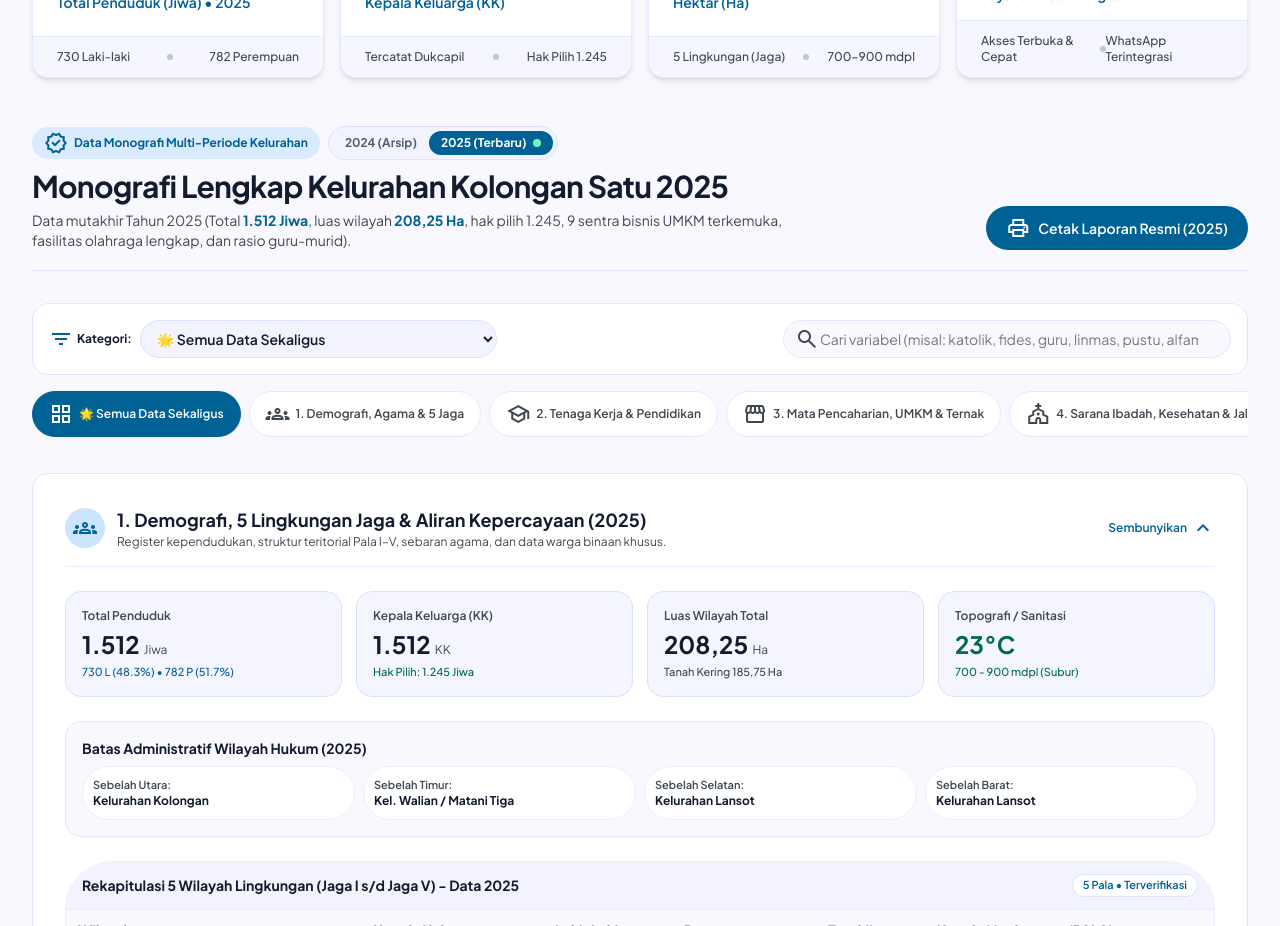
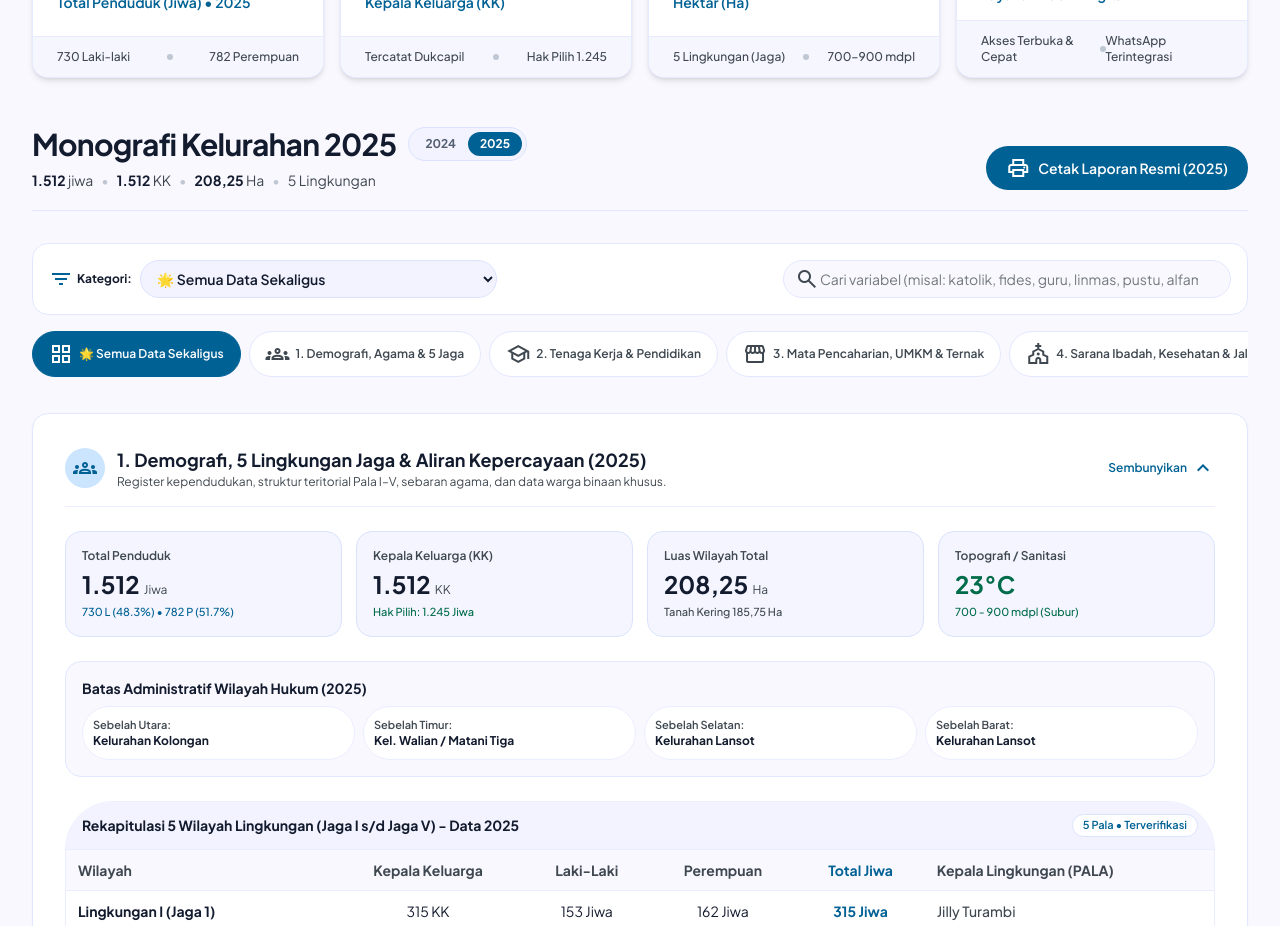
Before and after one commit to edwardsajaaa/Web-Kelurahan-Kolongan-Satu, a Next.js app: page / in a window 1280 px wide. Shown: the part 1000-1926 px from the top of the page. Built offline with nearby package versions, Linux system fonts and the light colour scheme.

Commit message:
fix(print): isolate official monografi print report to 3 pages and hide all website layout

```diff
--- a/src/app/globals.css
+++ b/src/app/globals.css
@@ -58,20 +58,45 @@
 @media print {
   @page {
     size: A4 portrait;
-    margin: 10mm 12mm 10mm 12mm;
+    margin: 8mm 10mm 8mm 10mm;
   }
-  body {
+
+  html, body {
     background: white !important;
     color: black !important;
+    margin: 0 !important;
+    padding: 0 !important;
     -webkit-print-color-adjust: exact;
     print-color-adjust: exact;
+    width: 100% !important;
   }
-  .no-print, header, footer, nav {
+
+  /* Completely eliminate all navigation, header, footer, modals, and screen sections */
+  .no-print,
+  header,
+  footer,
+  nav,
+  aside,
+  iframe,
+  video,
+  audio {
     display: none !important;
   }
+
+  /* Ensure the monografi section container drops screen paddings/margins in print */
+  #monografi-wilayah {
+    padding: 0 !important;
+    margin: 0 !important;
+    max-width: 100% !important;
+    background: transparent !important;
+    box-shadow: none !important;
+    border: none !important;
+  }
+
   .print-only {
     display: block !important;
   }
+
   .page-break {
     page-break-after: always;
     break-after: page;
--- a/src/components/IntegratedMonografiSection.tsx
+++ b/src/components/IntegratedMonografiSection.tsx
@@ -101,51 +101,37 @@ export default function IntegratedMonografiSection({
       {/* ============================================================ */}
       <div className="flex flex-col md:flex-row md:items-end justify-between mb-8 pb-5 border-b border-[#e2e7ff] gap-4 no-print">
         <div>
-          <div className="flex flex-wrap items-center gap-2 mb-2">
-            <div className="inline-flex items-center gap-1.5 bg-[#cce5ff]/70 px-3 2xl:px-4 py-1 2xl:py-1.5 rounded-full text-[#006194] text-xs 2xl:text-sm font-bold">
-              <span className="material-symbols-outlined text-[16px] 2xl:text-[18px]">verified</span>
-              <span>Data Monografi Multi-Periode Kelurahan</span>
-            </div>
+          <div className="flex flex-wrap items-center gap-3">
+            <h2 className="text-2xl sm:text-3xl 2xl:text-4xl text-[#131b2e] font-bold tracking-tight">
+              Monografi Kelurahan {activeYear}
+            </h2>
 
-            {/* Year Badge Selector (2024 vs 2025) */}
+            {/* Year Selector (2024 vs 2025) */}
             <div className="inline-flex items-center bg-[#f2f3ff] p-1 rounded-full border border-[#dae2fd]">
+              {([2024, 2025] as AvailableYear[]).map((yr) => (
                 <button
-                onClick={() => handleYearToggle(2024)}
+                  key={yr}
+                  onClick={() => handleYearToggle(yr)}
                   className={`px-3 py-1 rounded-full text-xs font-bold transition-all cursor-pointer ${
-                  activeYear === 2024
+                    activeYear === yr
                       ? 'bg-[#006194] text-white shadow-xs'
                       : 'text-[#535f70] hover:text-[#131b2e]'
                   }`}
                 >
-                2024 (Arsip)
+                  {yr}
                 </button>
-              <button
-                onClick={() => handleYearToggle(2025)}
-                className={`px-3 py-1 rounded-full text-xs font-bold transition-all cursor-pointer flex items-center gap-1.5 ${
-                  activeYear === 2025
-                    ? 'bg-[#006194] text-white shadow-xs'
-                    : 'text-[#535f70] hover:text-[#131b2e]'
-                }`}
-              >
-                <span>2025 (Terbaru)</span>
-                <span className="w-2 h-2 rounded-full bg-[#6cf8bb]"></span>
-              </button>
+              ))}
             </div>
           </div>
 
-          <h2 className="text-2xl sm:text-3xl 2xl:text-4xl 3xl:text-5xl text-[#131b2e] font-bold tracking-tight">
-            Monografi Lengkap Kelurahan Kolongan Satu {activeYear}
-          </h2>
-          <p className="text-xs sm:text-sm 2xl:text-base text-[#3f4850] mt-1.5 max-w-3xl leading-relaxed">
-            {is2025 ? (
-              <span>
-                Data mutakhir Tahun 2025 (Total <strong className="text-[#006194]">1.512 Jiwa</strong>, luas wilayah <strong className="text-[#006194]">208,25 Ha</strong>, hak pilih 1.245, 9 sentra bisnis UMKM terkemuka, fasilitas olahraga lengkap, dan rasio guru-murid).
-              </span>
-            ) : (
-              <span>
-                Register fisik papan monografi faktual Tahun 2024 (Total <strong className="text-[#006194]">1.484 Jiwa</strong>, 540 KK, luas wilayah 48,05 Ha, rincian 5 Jaga, sebaran agama, tenaga kerja, pendidikan, dan 12 buku administrasi kantor).
-              </span>
-            )}
+          <p className="text-sm 2xl:text-base text-[#3f4850] mt-2">
+            <strong className="text-[#131b2e]">{currentTotalJiwa.toLocaleString('id-ID')}</strong> jiwa
+            <span className="mx-2 text-[#bfc7d2]">•</span>
+            <strong className="text-[#131b2e]">{currentTotalKK.toLocaleString('id-ID')}</strong> KK
+            <span className="mx-2 text-[#bfc7d2]">•</span>
+            <strong className="text-[#131b2e]">{currentLuasHa.toLocaleString('id-ID')}</strong> Ha
+            <span className="mx-2 text-[#bfc7d2]">•</span>
+            5 Lingkungan
           </p>
         </div>
 
@@ -1340,7 +1326,7 @@ export default function IntegratedMonografiSection({
         </div>
 
         {/* ==================== HALAMAN 3 DARI 3 ==================== */}
-        <div className="page-break pt-4 pb-4">
+        <div className="pt-4 pb-4">
           <div className="text-center border-b border-black pb-1 mb-3">
             <h4 className="text-xs font-bold uppercase tracking-wider mb-0.5">
               LAMPIRAN III: SARANA, PRASARANA, &amp; LEMBAR PENGESAHAN RESMI ({activeYear})
--- a/src/components/ModalOfficialLetterPreview.tsx
+++ b/src/components/ModalOfficialLetterPreview.tsx
@@ -21,8 +21,8 @@ export default function ModalOfficialLetterPreview({
   };
 
   return (
-    <div className="fixed inset-0 z-50 flex items-center justify-center p-4 bg-slate-950/80 backdrop-blur-sm animate-in fade-in duration-200">
-      <div className="bg-white w-full max-w-3xl max-h-[95vh] rounded-3xl shadow-2xl flex flex-col overflow-hidden border border-slate-200">
+    <div className="fixed inset-0 z-50 flex items-center justify-center p-4 bg-slate-950/80 backdrop-blur-sm animate-in fade-in duration-200 print:static print:p-0 print:bg-white print:block">
+      <div className="bg-white w-full max-w-3xl max-h-[95vh] rounded-3xl shadow-2xl flex flex-col overflow-hidden border border-slate-200 print:max-w-none print:max-h-none print:rounded-none print:border-none print:shadow-none print:overflow-visible">
         {/* Top Control Bar (Hidden on print) */}
         <div className="no-print p-4 border-b border-slate-200 bg-slate-900 text-white flex items-center justify-between">
           <div className="flex items-center space-x-2.5">
@@ -50,7 +50,7 @@ export default function ModalOfficialLetterPreview({
         </div>
 
         {/* Printable Official Paper Layout */}
-        <div className="flex-1 overflow-y-auto p-8 md:p-12 bg-white text-slate-900 font-serif leading-relaxed">
+        <div className="flex-1 overflow-y-auto p-8 md:p-12 bg-white text-slate-900 font-serif leading-relaxed print:p-0 print:overflow-visible">
           {/* KOP SURAT RESMI */}
           <div className="text-center border-b-4 border-double border-slate-900 pb-3 mb-6 relative">
             {/* Logo Lambang Daerah Kota Tomohon placeholder */}
```
Also changed, not shown: src/app/page.tsx (+9 -9 lines). Lines whose indentation alone changed are shown as unchanged.
